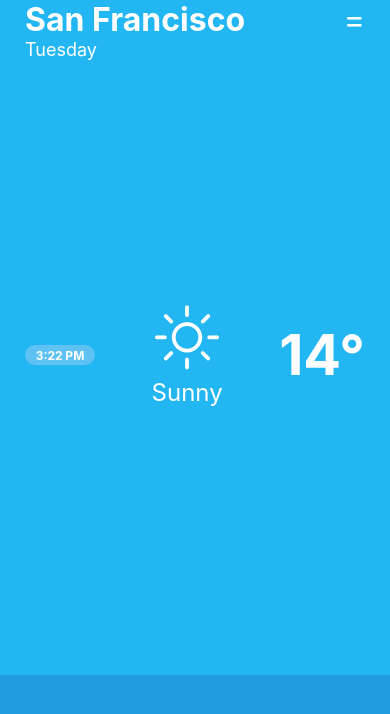
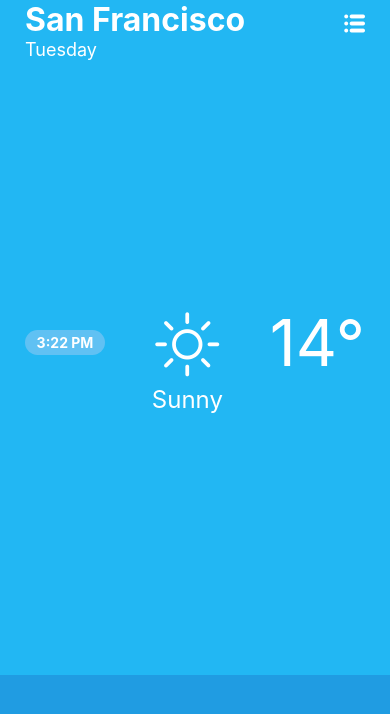
Before and after one commit to mpelekh/WeatherForMykolaPelekh, a React Native app: screen / in a window 390 px wide. Shown: the top 714 px of the page. Built offline with nearby package versions, Linux system fonts and the light colour scheme.

Commit message:
Update styles

```diff
--- a/App.tsx
+++ b/App.tsx
@@ -28,7 +28,10 @@ const App = () => {
                   <Text style={styles.cityNameText}>San Francisco</Text>
                 </View>
                 <View style={styles.cityNameIconPosition}>
-                  <Text style={styles.cityNameIconText}>=</Text>
+                  <Icon
+                    style={styles.cityNameIconText}
+                    name="nav-icon-list-a"
+                  />
                 </View>
               </View>
               <View style={styles.section}>
@@ -43,7 +46,7 @@ const App = () => {
                 <View style={styles.timeView}>
                   <Text style={styles.timeText}>3:22 PM</Text>
                 </View>
-                <View style={styles.wetherView}>
+                <View style={styles.weatherView}>
                   <Icon style={styles.weatherViewIcon} name="day-sunny" />
                   <Text style={styles.weatherViewText}>Sunny</Text>
                 </View>
--- a/styles.ts
+++ b/styles.ts
@@ -38,6 +38,7 @@ export const styles = StyleSheet.create({
     backgroundColor: COLORS.azure,
   },
   section: {
+    alignItems: 'baseline',
     flexDirection: 'row',
     paddingLeft: 25,
     paddingRight: 25,
@@ -56,38 +57,38 @@ export const styles = StyleSheet.create({
   },
   cityNameIconText: {
     color: COLORS.white,
-    fontSize: 32,
+    fontSize: 18,
   },
   timeView: {
     backgroundColor: COLORS.lighterAzure,
     borderRadius: 15,
-    height: 20,
+    height: 25,
     alignItems: 'center',
     justifyContent: 'center',
-    width: 70,
+    width: 80,
   },
   timeText: {
     color: COLORS.white,
-    fontSize: 12,
+    fontSize: 14,
     fontWeight: 'bold',
   },
   temperatureValueText: {
     color: COLORS.white,
-    fontSize: 56,
-    fontWeight: 'bold',
+    fontSize: 64,
   },
-  wetherView: {
+  weatherView: {
     alignItems: 'center',
+    marginBottom: -40,
   },
   weatherViewIcon: {
     color: COLORS.white,
     fontSize: 64,
   },
   weatherViewText: {
-    color: '#fff',
+    color: COLORS.white,
     fontSize: 24,
     marginTop: 10,
-  }
+  },
 
   // scrollView: {
   //   backgroundColor: Colors.lighter,
```
